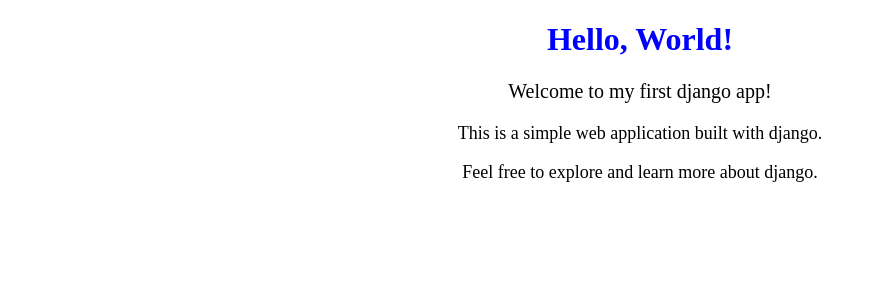
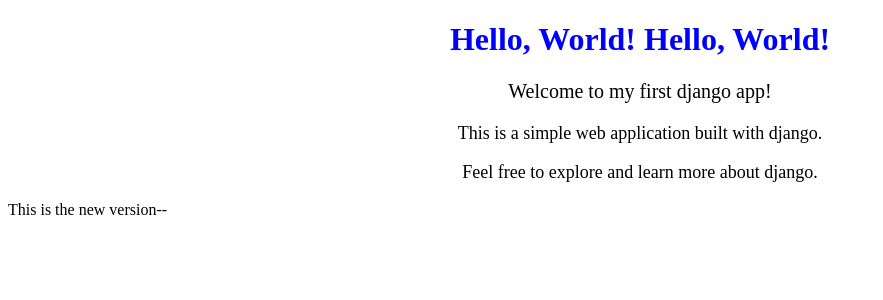
Before and after one commit to ibugithub/tryKube, a Django app: page / in a window 1280 px wide. Shown: the top 300 px of the page, without its empty margins (0-883 px from the left). Run offline with Django 5.2, Linux system fonts and the light colour scheme.

Commit message:
add new msg and p tag in view and template

```diff
--- a/helloApp/templates/hello.html
+++ b/helloApp/templates/hello.html
@@ -7,9 +7,10 @@
 </head>
 <body>
   <!-- create a beautiful hello world template -->
-  <h1 style="text-align: center; color: blue;">Hello, World!</h1>
+  <h1 style="text-align: center; color: blue;">Hello, World! {{message}}</h1>
   <p style="text-align: center; font-size: 20px;">Welcome to my first django app!</p>
   <p style="text-align: center; font-size: 18px;">This is a simple web application built with django.</p>
   <p style="text-align: center; font-size: 18px;">Feel free to explore and learn more about django.</p>
+  <p>This is the new version--</p>
 </body>
 </html>
```
